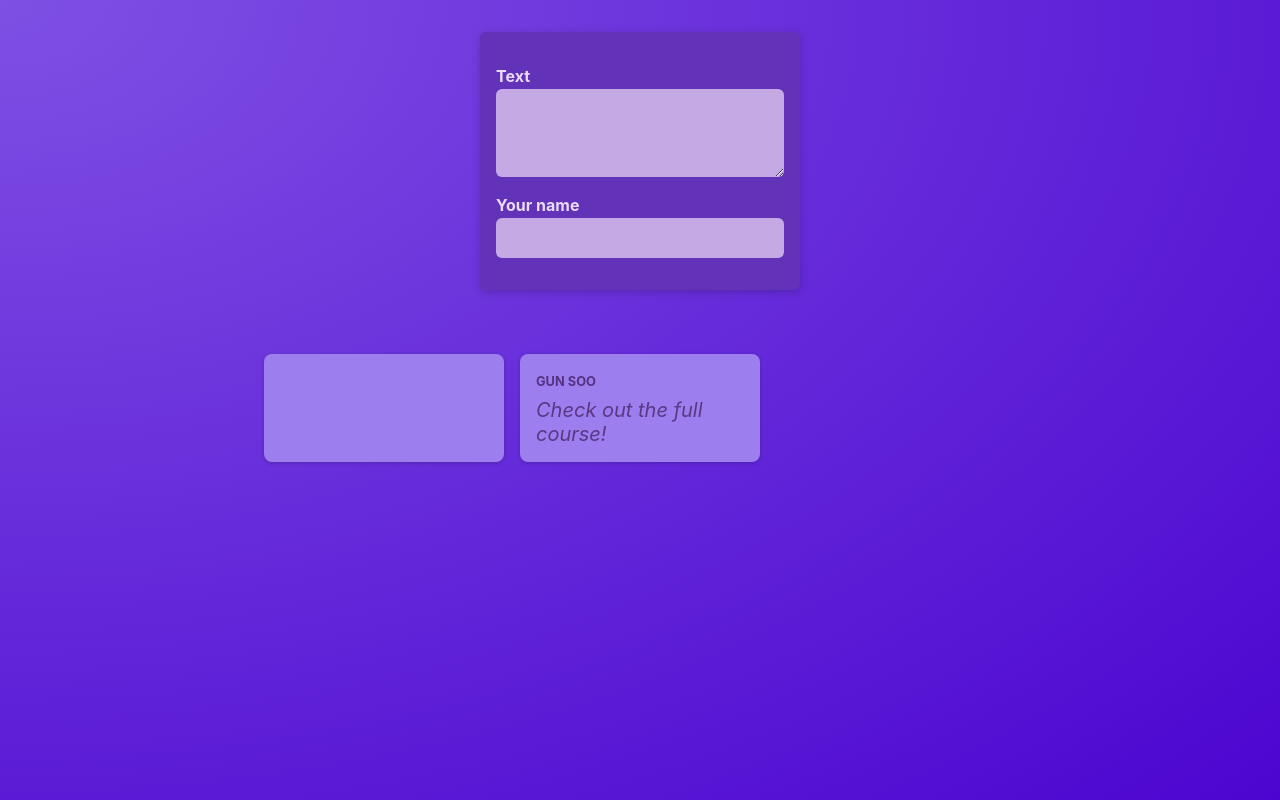
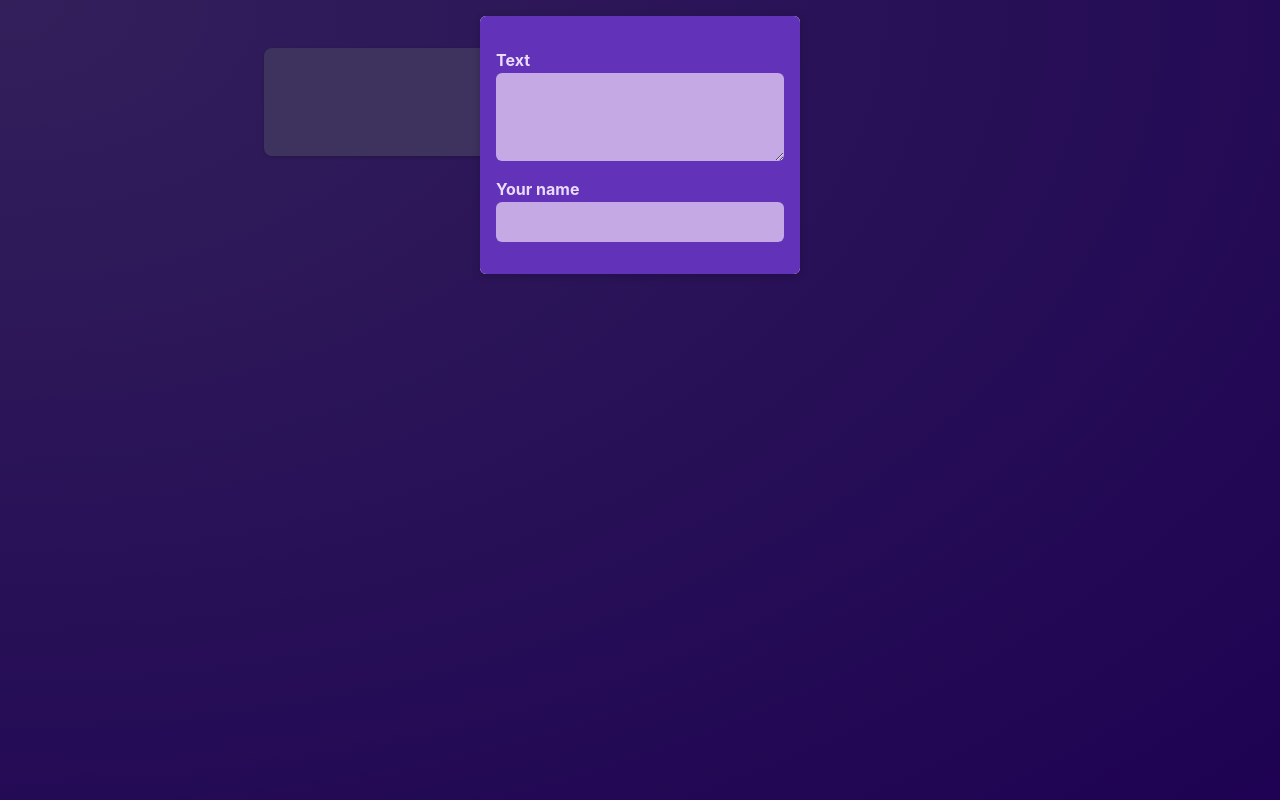
Before and after one commit to ygs3004/StudyNextJs, a React (Vite) app in the folder react-crash-course/: page / in a window 1280 px wide. Built offline with nearby package versions, Linux system fonts and the light colour scheme.

Commit message:
react - children

```diff
--- /dev/null
+++ b/react-crash-course/src/components/Modal.jsx
@@ -0,0 +1,12 @@
+import classes from './Modal.module.css'
+
+function Modal({children}){
+    return <>
+        <div className={classes.backdrop}/>
+        <dialog open className={classes.modal}>
+            {children}
+        </dialog>
+    </>
+}
+
+export default Modal;
--- /dev/null
+++ b/react-crash-course/src/components/Modal.module.css
@@ -0,0 +1,18 @@
+.backdrop {
+    position: fixed;
+    top: 0;
+    left: 0;
+    width: 100%;
+    height: 100vh;
+    background-color: rgba(0, 0, 0, 0.6);
+    z-index: 1;
+}
+
+.modal {
+    border: none;
+    border-radius: 6px;
+    box-shadow: 0 2px 8px rgba(0, 0, 0, 0.2);
+    padding: 0;
+    overflow: hidden;
+    z-index: 1;
+}
--- a/react-crash-course/src/components/NewPost.module.css
+++ b/react-crash-course/src/components/NewPost.module.css
@@ -2,9 +2,6 @@
     background-color: #6233b9;
     padding: 1rem;
     width: 20rem;
-    margin: 2rem auto;
-    border-radius: 6px;
-    box-shadow: 0 2px 8px rgba(0, 0, 0, 0.2);
 }
 
 .form label {
--- a/react-crash-course/src/components/PostsList.jsx
+++ b/react-crash-course/src/components/PostsList.jsx
@@ -2,6 +2,7 @@
 import classes from "./PostsList.module.css";
 import NewPost from "./NewPost.jsx";
 import {useState} from "react";
+import Modal from "./Modal.jsx";
 
 function PostsList() {
     const [enteredBody, setEnteredBody] = useState("");
@@ -17,7 +18,12 @@
 
     return (
         <>
-            <NewPost onBodyChange={bodyChangeHandler} onAuthorChange={authChangeHandler}/>
+            <Modal>
+                <NewPost
+                    onBodyChange={bodyChangeHandler}
+                    onAuthorChange={authChangeHandler}
+                />
+            </Modal>
             <ul className={classes.posts}>
                 <Post author={enteredAuth} body={enteredBody}/>
                 <Post author="Gun Soo" body="Check out the full course!"/>
```
